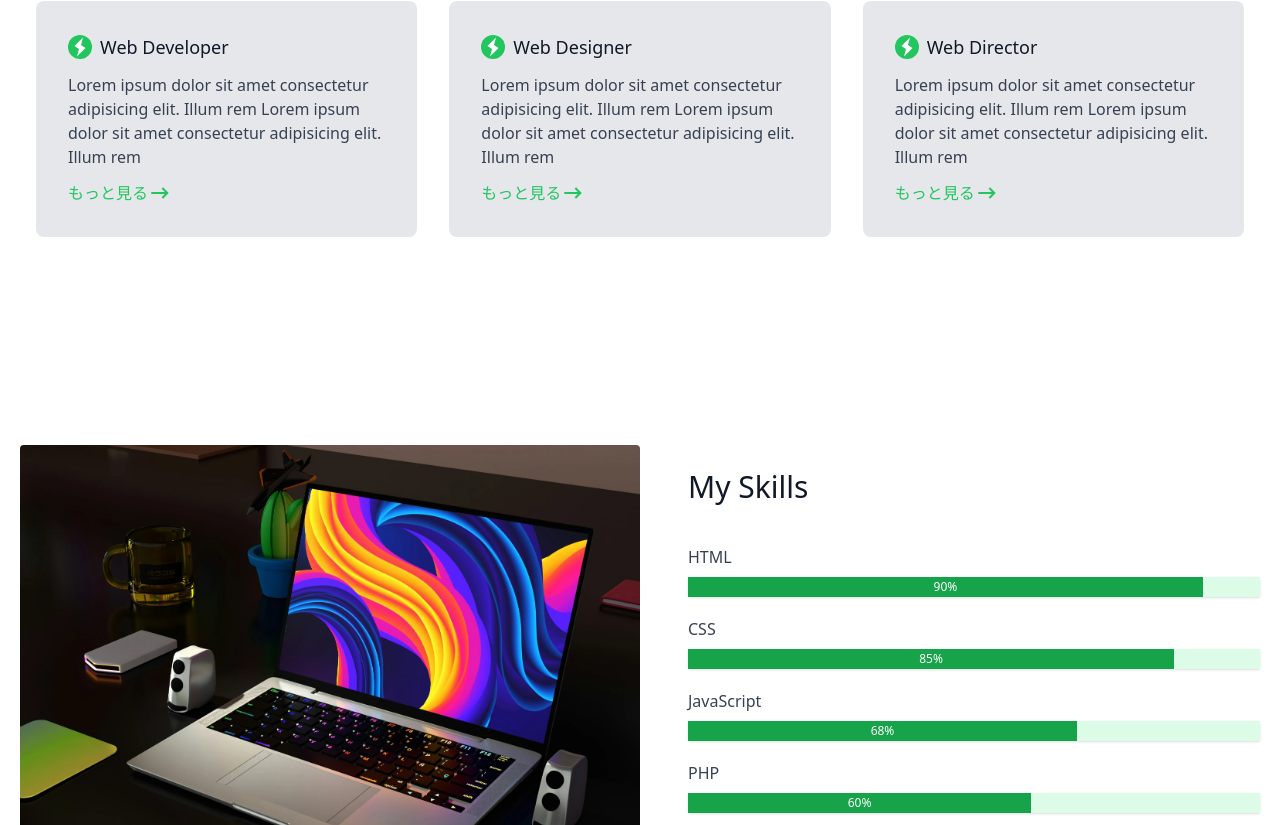
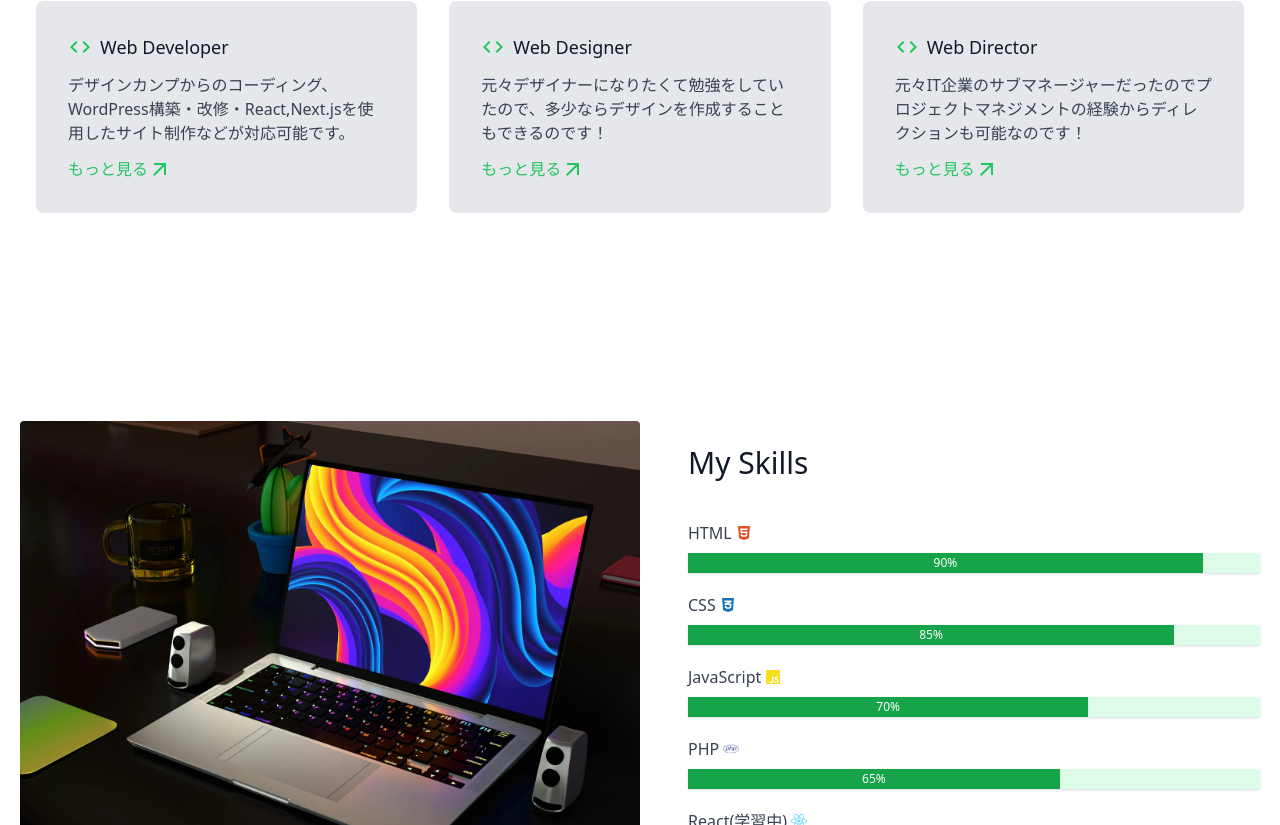
Before and after one commit to tomy-frontend/React-tailwind, a React (Vite) app: page / in a window 1280 px wide. Shown: the part 1215-2040 px from the top of the page. Built offline with nearby package versions, Linux system fonts and the light colour scheme.

Commit message:
MUI,ReactIconsを導入、Skillsをコンポーネント分割

```diff
--- a/package.json
+++ b/package.json
@@ -15,9 +15,14 @@
     "deploy": "npm run rm && npm run build && npm run mv && npm run git"
   },
   "dependencies": {
+    "@emotion/react": "^11.13.5",
+    "@emotion/styled": "^11.13.5",
+    "@mui/icons-material": "^6.1.10",
+    "@mui/material": "^6.1.10",
     "gh-pages": "^6.1.1",
     "react": "^18.3.1",
     "react-dom": "^18.3.1",
+    "react-icons": "^5.4.0",
     "react-transition-group": "^4.4.5"
   },
   "devDependencies": {
--- a/src/App.jsx
+++ b/src/App.jsx
@@ -1,6 +1,8 @@
 import Header from "./component/header";
 import Footer from "./component/footer";
 import Article from "./component/Article";
+import ArrowOutwardIcon from "@mui/icons-material/ArrowOutward";
+import Skills from "./component/Skills";
 
 function App() {
   return (
@@ -24,9 +26,10 @@ function App() {
             <a
               href="https://tomy-dev.com/contact/"
               target="blank"
-              className="mt-8 text-white bg-green-400 py-2 px-6 border-0 rounded text-lg hover:bg-green-600 duration-300 inline-block"
+              className="mt-8 text-white bg-green-400 py-2 px-6 border-0 rounded text-lg hover:bg-green-600 duration-300 inline-flex items-center"
             >
               Contact
+              <ArrowOutwardIcon className="ml-2" />
             </a>
           </div>
 
@@ -93,53 +96,7 @@ function App() {
             <h2 className="text-2xl sm:text-3xl font-medium text-gray-900">
               My Skills
             </h2>
-            <div className="mt-10 w-full">
-              <h3>HTML</h3>
-              <div className="shadow bg-green-100 mt-2 w-full">
-                <div
-                  className="bg-green-600 text-xs leading-none py-1 text-center text-white"
-                  style={{ width: "90%" }}
-                >
-                  90%
-                </div>
-              </div>
-              <h3 className="mt-5">CSS</h3>
-              <div className="shadow bg-green-100 mt-2 w-full">
-                <div
-                  className="bg-green-600 text-xs leading-none py-1 text-center text-white"
-                  style={{ width: "85%" }}
-                >
-                  85%
-                </div>
-              </div>
-              <h3 className="mt-5">JavaScript</h3>
-              <div className="shadow bg-green-100 mt-2 w-full">
-                <div
-                  className="bg-green-600 text-xs leading-none py-1 text-center text-white"
-                  style={{ width: "68%" }}
-                >
-                  68%
-                </div>
-              </div>
-              <h3 className="mt-5">PHP</h3>
-              <div className="shadow bg-green-100 mt-2 w-full">
-                <div
-                  className="bg-green-600 text-xs leading-none py-1 text-center text-white"
-                  style={{ width: "60%" }}
-                >
-                  60%
-                </div>
-              </div>
-              <h3 className="mt-5">React</h3>
-              <div className="shadow bg-green-100 mt-2 w-full">
-                <div
-                  className="bg-green-600 text-xs leading-none py-1 text-center text-white"
-                  style={{ width: "60%" }}
-                >
-                  60%
-                </div>
-              </div>
-            </div>
+            <Skills />
           </div>
         </div>
       </section>
--- a/src/component/Article.jsx
+++ b/src/component/Article.jsx
@@ -1,15 +1,18 @@
+import CodeIcon from "@mui/icons-material/Code";
+import ArrowOutwardIcon from "@mui/icons-material/ArrowOutward";
+
 const infoArray = [
   {
     name: "Web Developer",
-    text: "Lorem ipsum dolor sit amet consectetur adipisicing elit. Illum rem Lorem ipsum dolor sit amet consectetur adipisicing elit. Illum rem",
+    text: "デザインカンプからのコーディング、WordPress構築・改修・React,Next.jsを使用したサイト制作などが対応可能です。",
   },
   {
     name: "Web Designer",
-    text: "Lorem ipsum dolor sit amet consectetur adipisicing elit. Illum rem Lorem ipsum dolor sit amet consectetur adipisicing elit. Illum rem",
+    text: "元々デザイナーになりたくて勉強をしていたので、多少ならデザインを作成することもできるのです！",
   },
   {
     name: "Web Director",
-    text: "Lorem ipsum dolor sit amet consectetur adipisicing elit. Illum rem Lorem ipsum dolor sit amet consectetur adipisicing elit. Illum rem",
+    text: "元々IT企業のサブマネージャーだったのでプロジェクトマネジメントの経験からディレクションも可能なのです！",
   },
 ];
 
@@ -20,20 +23,7 @@ function Article() {
         <article key={info.name} className="md:w-1/3 p-4">
           <div className="bg-gray-200 rounded-lg p-8">
             <header className="flex items-center">
-              <div className="bg-green-500 text-white rounded-full">
-                <svg
-                  width="24"
-                  height="24"
-                  viewBox="0 0 24 24"
-                  fill="none"
-                  xmlns="http://www.w3.org/2000/svg"
-                >
-                  <path
-                    d="M9 21.5L17.5 13L13 10L15 2.5L6.5 11L11 14L9 21.5Z"
-                    fill="currentColor"
-                  />
-                </svg>
-              </div>
+              <CodeIcon className="text-green-500" />
               <h2 className="text-gray-900 text-lg font-medium ml-2">
                 {info.name}
               </h2>
@@ -45,18 +35,7 @@ function Article() {
                 className="flex mt-3 text-green-500 items-center hover:text-green-400 duration-300"
               >
                 もっと見る
-                <svg
-                  width="24"
-                  height="24"
-                  viewBox="0 0 24 24"
-                  fill="none"
-                  xmlns="http://www.w3.org/2000/svg"
-                >
-                  <path
-                    d="M15.0378 6.34317L13.6269 7.76069L16.8972 11.0157L3.29211 11.0293L3.29413 13.0293L16.8619 13.0157L13.6467 16.2459L15.0643 17.6568L20.7079 11.9868L15.0378 6.34317Z"
-                    fill="currentColor"
-                  />
-                </svg>
+                <ArrowOutwardIcon />
               </a>
             </div>
           </div>
--- /dev/null
+++ b/src/component/Skills.jsx
@@ -0,0 +1,65 @@
+import { FaHtml5 } from "react-icons/fa";
+import { FaCss3Alt } from "react-icons/fa";
+import { IoLogoJavascript } from "react-icons/io5";
+import { FaPhp } from "react-icons/fa";
+import { FaReact } from "react-icons/fa";
+
+const skillsArray = [
+  {
+    name: "HTML",
+    percent: "90%",
+    icon: <FaHtml5 />,
+    iconColor: "#E34F26",
+  },
+  {
+    name: "CSS",
+    percent: "85%",
+    icon: <FaCss3Alt />,
+    iconColor: "#1572B6",
+  },
+  {
+    name: "JavaScript",
+    percent: "70%",
+    icon: <IoLogoJavascript />,
+    iconColor: "#F7DF1E",
+  },
+  {
+    name: "PHP",
+    percent: "65%",
+    icon: <FaPhp />,
+    iconColor: "#777BB4",
+  },
+  {
+    name: "React(学習中)",
+    percent: "60%",
+    icon: <FaReact />,
+    iconColor: "#61DAFB",
+  },
+];
+
+function Skills() {
+  return (
+    <>
+      <ul className="mt-10 w-full">
+        {skillsArray.map((skill) => (
+          <li key={skill.name} className="mt-5">
+            <h3 className="flex items-center gap-1">
+              {skill.name}
+              <span style={{ color: skill.iconColor }}>{skill.icon}</span>
+            </h3>
+            <div className="shadow bg-green-100 mt-2 w-full">
+              <div
+                className="bg-green-600 text-xs leading-none py-1 text-center text-white"
+                style={{ width: skill.percent }}
+              >
+                {skill.percent}
+              </div>
+            </div>
+          </li>
+        ))}
+      </ul>
+    </>
+  );
+}
+
+export default Skills;
```
Also changed, not shown: 1 other file (tests, documents, lock files or other folders).
